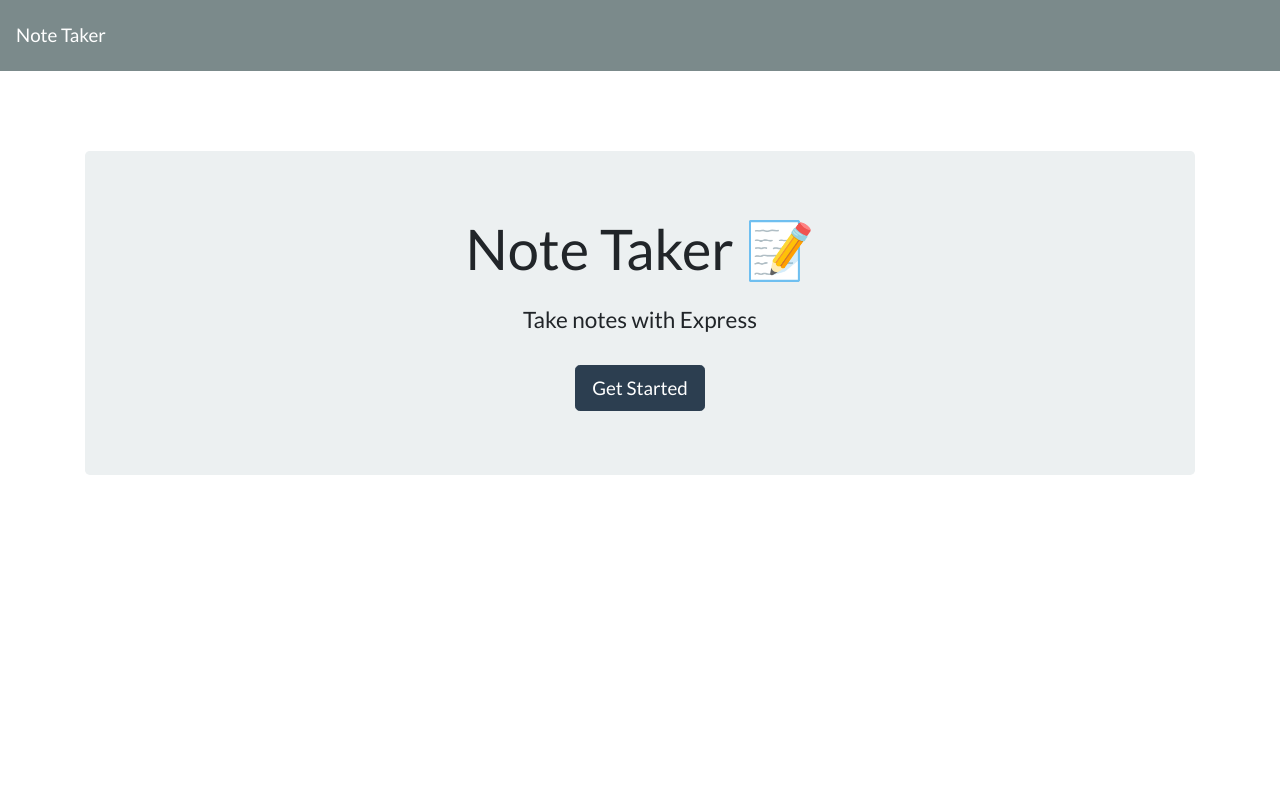
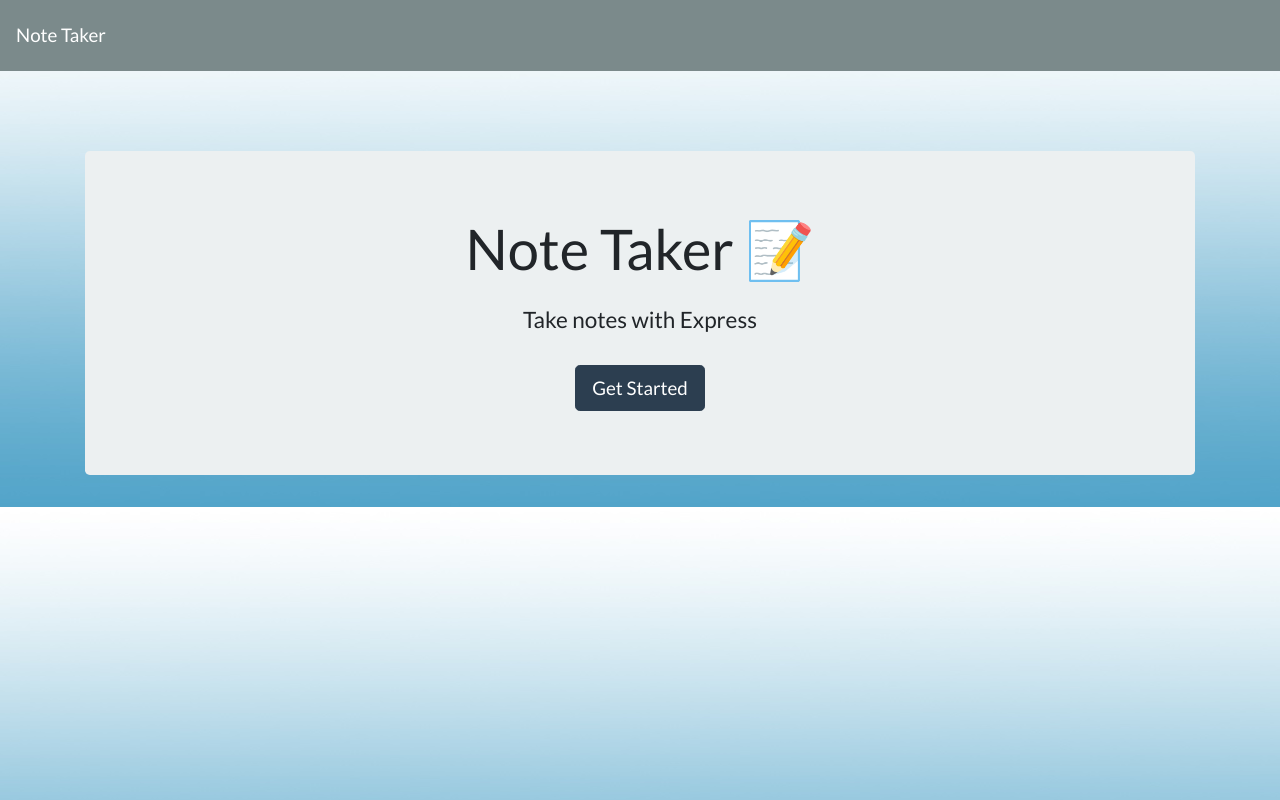
Before and after one commit to ram-sah/Note-Taker, a website: page sources/public/index.html in a window 1280 px wide. Drawn offline with nearby package versions, Linux system fonts and the light colour scheme; no server answers.

Commit message:
add background

```diff
--- a/sources/public/index.html
+++ b/sources/public/index.html
@@ -7,6 +7,14 @@
   <meta http-equiv="X-UA-Compatible" content="ie=edge">
   <title>Note Taker</title>
   <link rel="stylesheet" href="https://cdnjs.cloudflare.com/ajax/libs/bootswatch/4.1.3/flatly/bootstrap.min.css" />
+  <style>
+    body {
+      width: 100%;
+      background-image: url("./assets/css/background-9.jpg");
+      background-repeat: round;
+      background-size: auto;
+    }
+  </style>
 </head>
 
 <body>
```
